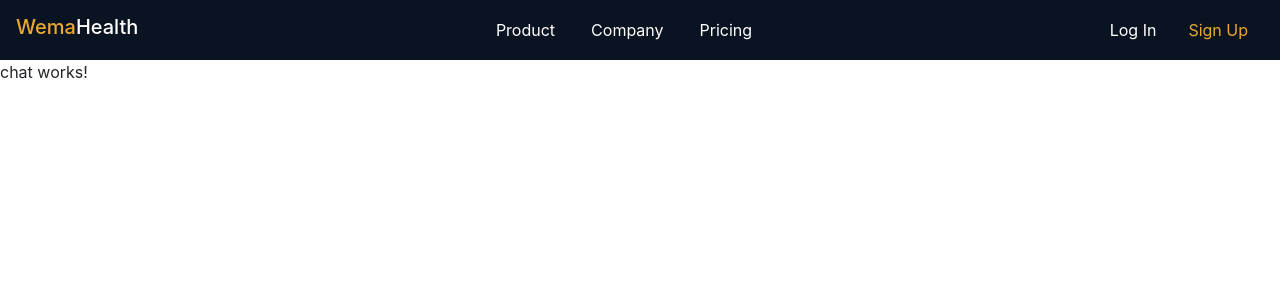
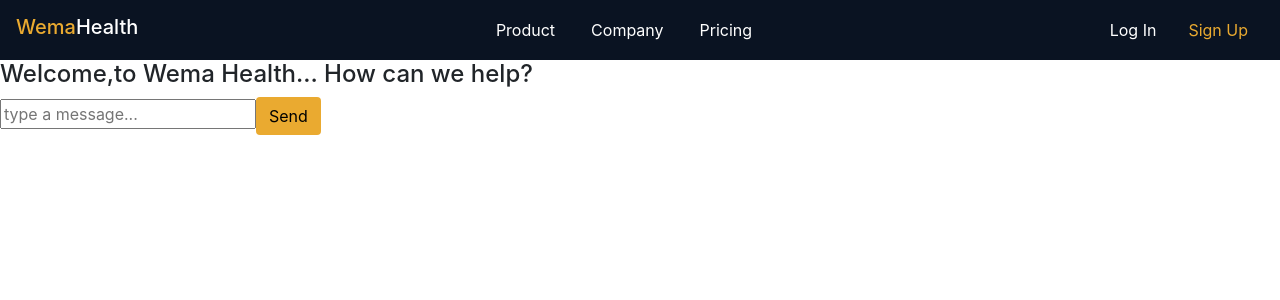
Before and after one commit to Carol254/chatBotApp, an Angular app: page /chat in a window 1280 px wide. Shown: the top 300 px of the page. Built offline with nearby package versions, Linux system fonts and the light colour scheme.

Commit message:
few changes made

```diff
--- a/src/app/chat/chat.component.css
+++ b/src/app/chat/chat.component.css
@@ -0,0 +1,3 @@
+.send{
+    background-color: #eaaa30;
+}
--- a/src/app/chat/chat.component.html
+++ b/src/app/chat/chat.component.html
@@ -1 +1,3 @@
-<p>chat works!</p>
+<h4>Welcome,to Wema Health... How can we help?</h4>
+<input type="text" placeholder="type a message...">
+<button class="btn send">Send</button>
```
